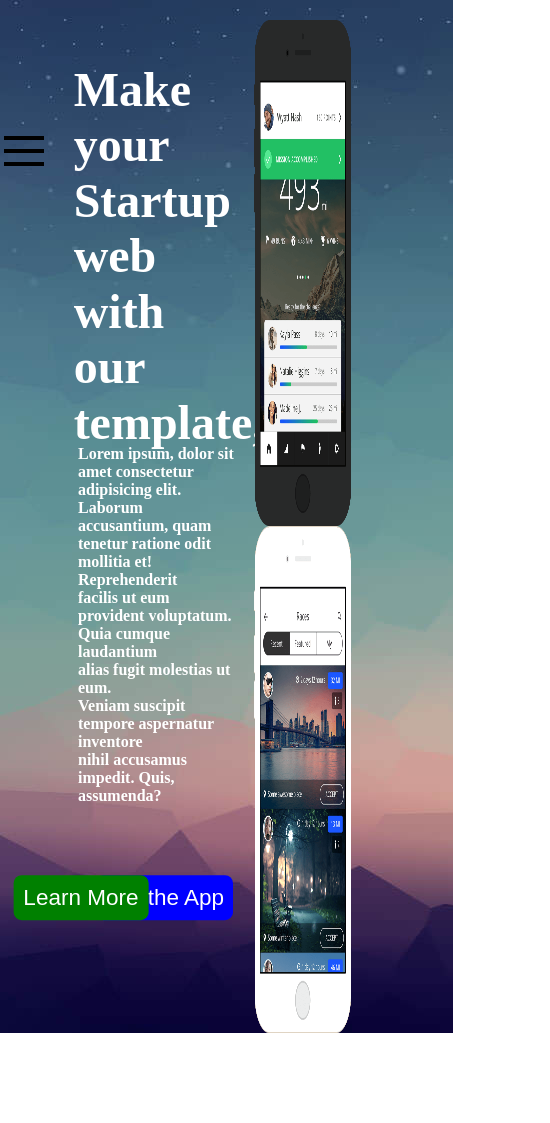
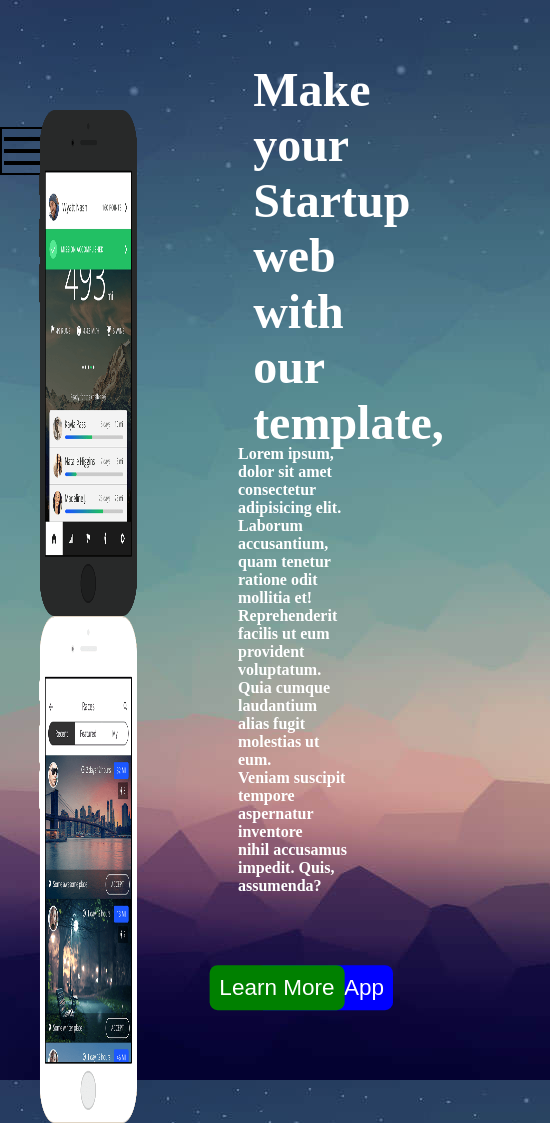
Before and after one commit to Kenan-Alnaser/Mobile-App, a plain HTML site: page index.html in a window 390 px wide. Shown: the whole page, 550 px wide, since content can reach past the window. Before the commit the page ends 1033 px from the top, so only its background shows below. Drawn offline with Linux system fonts and the light colour scheme.

Commit message:
phone view text edited

```diff
--- a/css/stylesheet.css
+++ b/css/stylesheet.css
@@ -98,7 +98,7 @@ p {
 #bodyDiv > h1,
 #bodyDiv > p {
   position: relative;
-  padding-right: 40vw;
+  padding-right: 30vw;
 }
 .hamburger {
   justify-content: space-evenly;
@@ -107,6 +107,7 @@ p {
   width: 3rem;
   height: 3rem;
   display: none;
+  border: 2px black solid;
 }
 
 .hamburger div {
@@ -118,7 +119,9 @@ p {
   height: 2vh;
   display: none;
 }
-
+#bodyDiv {
+  width: 80vw;
+}
 @media only screen and (max-width: 600px) {
   .hamburger {
     display: flex;
@@ -133,18 +136,22 @@ p {
   #phone1 {
     width: 25vw;
     height: 60vh;
-    position: absolute;
-    right: 10vw;
+    left: 10vw;
     top: -93vh;
   }
   #phone2 {
     width: 25vw;
     height: 60vh;
-    position: absolute;
-    right: 10vw;
+    left: 10vw;
     top: -33vh;
   }
-  #b1 {
-    left: 3.4rem;
+  #bodyDiv,
+  p,
+  h1 {
+    position: relative;
+    right: -5rem;
+  }
+  .buttons {
+    right: -10rem;
   }
 }
```
